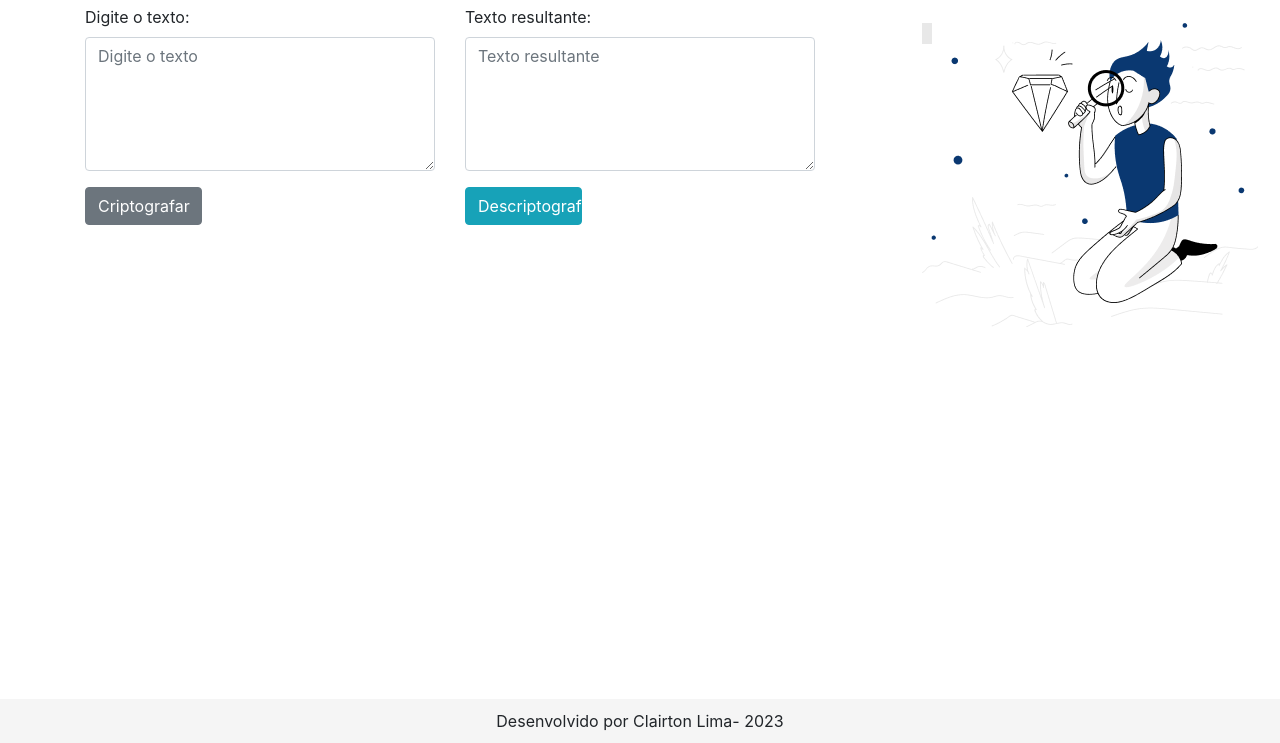
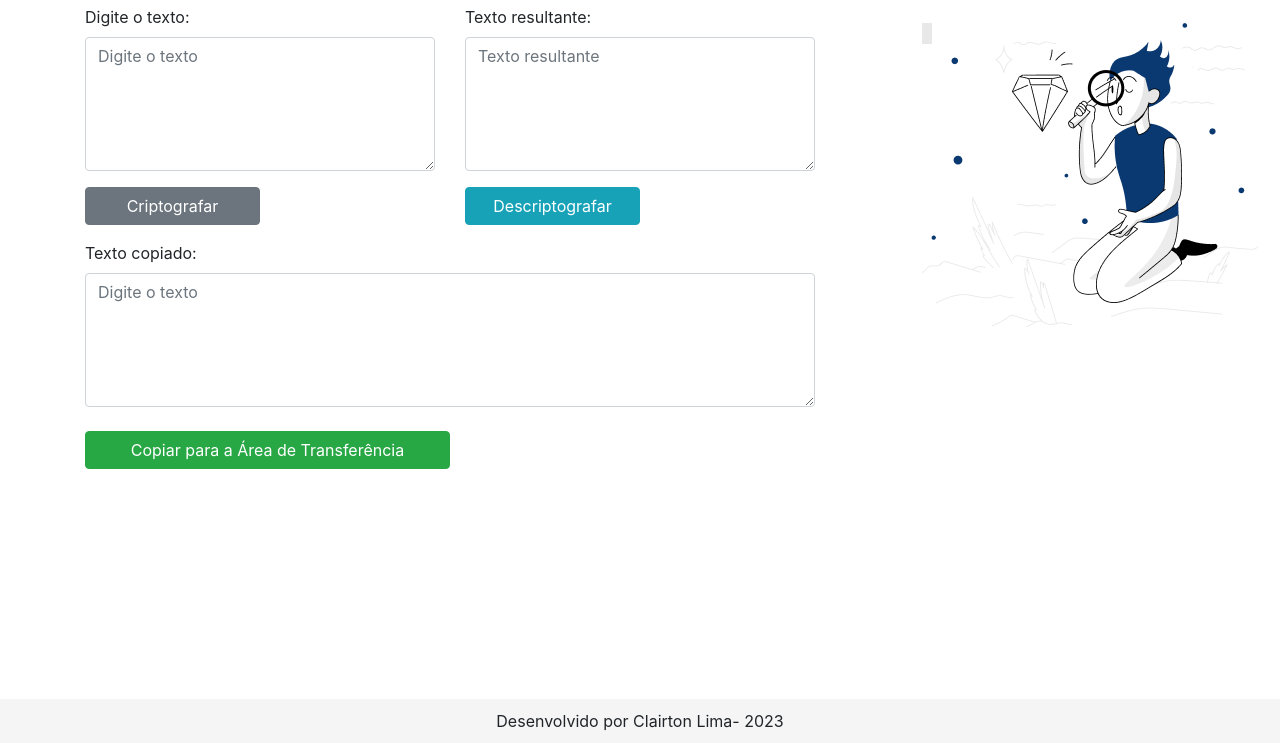
Before and after one commit to Clairtonlm/Criptografador, a plain HTML site: page Desafio1/Desafio_Versao_02/index.html in a window 1280 px wide. Shown: the part 57-800 px from the top of the page. Drawn offline with nearby package versions, Linux system fonts and the light colour scheme.

Commit message:
Adcionando função copiar

```diff
--- a/Desafio1/Desafio_Versao_02/index.html
+++ b/Desafio1/Desafio_Versao_02/index.html
@@ -14,13 +14,13 @@
   <body>
     <div class="container mt-3">
       <h2>Criptografador</h2>
-      <dis class="row">
+      <div class="row">
         <div class="col-4">
           <form>
             <div class="form-group">
               <label for="text__input">Digite o texto:</label>
               <textarea class="form-control" id="text__input" rows="5" placeholder="Digite o texto"></textarea>
-              <button type="button" class="btn btn-secondary col-4 mt-3 " onclick="cripto()">Criptografar</button>
+              <button type="button" class="btn btn-secondary col-6 mt-3 " onclick="cripto()">Criptografar</button>
             </div>
 
           </form>
@@ -30,7 +30,7 @@
           <div class="form-group">
             <label for="out__text">Texto resultante:</label>
             <textarea class="form-control" id="out__text" rows="5" placeholder="Texto resultante"></textarea>
-            <button type="button" class="btn btn-info col-4 mt-3 " onclick="descripto()">Descriptografar</button>
+            <button type="button" class="btn btn-info col-6 mt-3 " onclick="descripto()">Descriptografar</button>
           </div>
         </div>
         <div class="col-4">
@@ -38,8 +38,19 @@
            <img src="/Desafio1/img/boneco.png" alt="" srcset="">
           </aside>
         </div>
-      </dis>
+      </div>
+     <div class="row">
+      <div class="col-8">
+        <form>
+          <div class="form-group">
+            <label for="copy">Texto copiado:</label>
+            <textarea class="form-control" id="copy" rows="5" placeholder="Digite o texto"></textarea>
+            <button type="button" class="btn btn-success col-6 mt-4" onclick="copy()">Copiar para a Área de Transferência</button>
+          </div>
 
+        </form>
+      </div>
+     </div>
 
     </div>
     <!--<div class="row ">
--- a/Desafio1/Desafio_Versao_02/script.js
+++ b/Desafio1/Desafio_Versao_02/script.js
@@ -21,7 +21,7 @@ function changeText(){
   }
 
   function copy(){
-    const copyText = document.getElementById("out__text");
+    const copyText = document.getElementById("copy");
 
     copyText.select();
     copyText.setSelectionRange(0, 99999);
```
